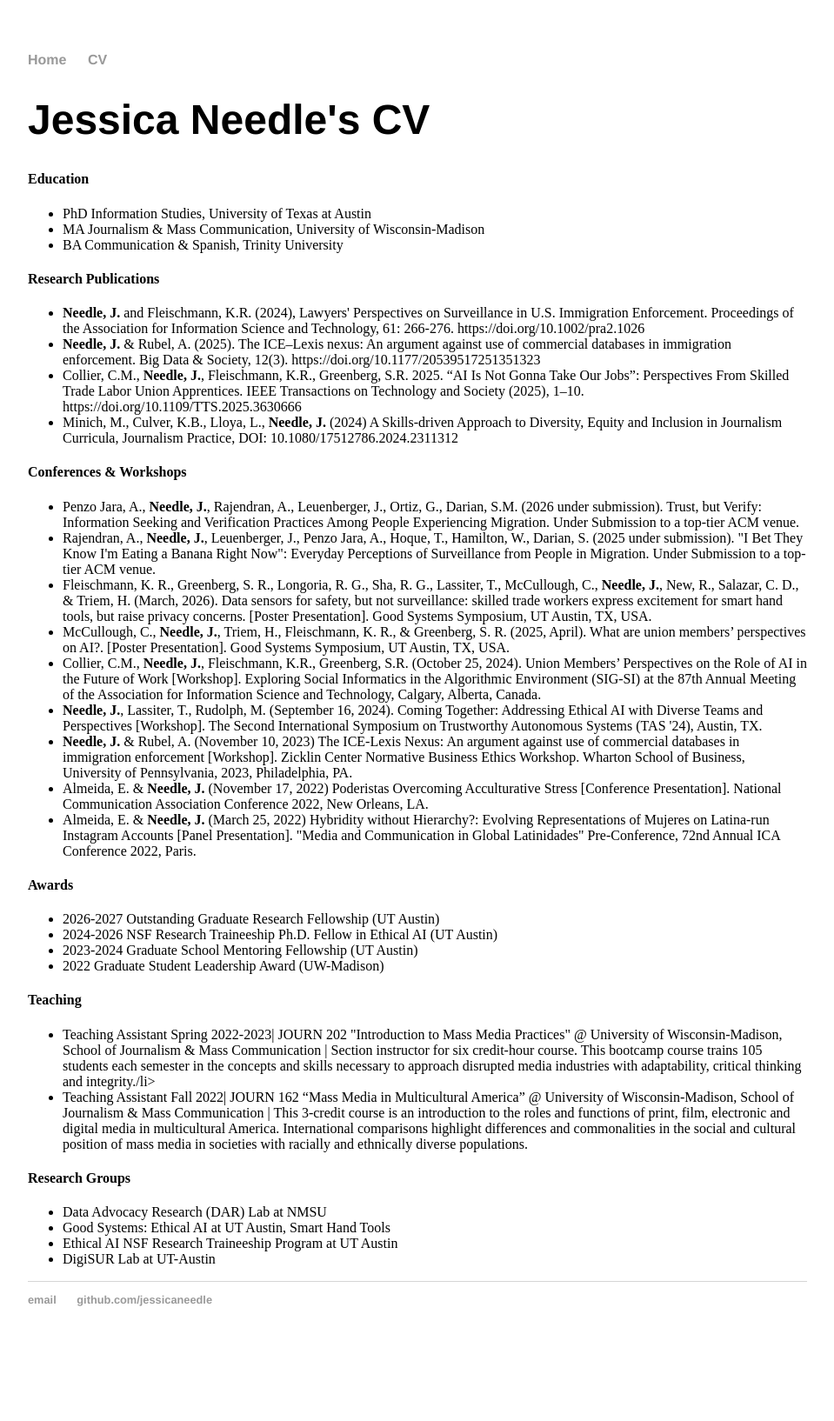
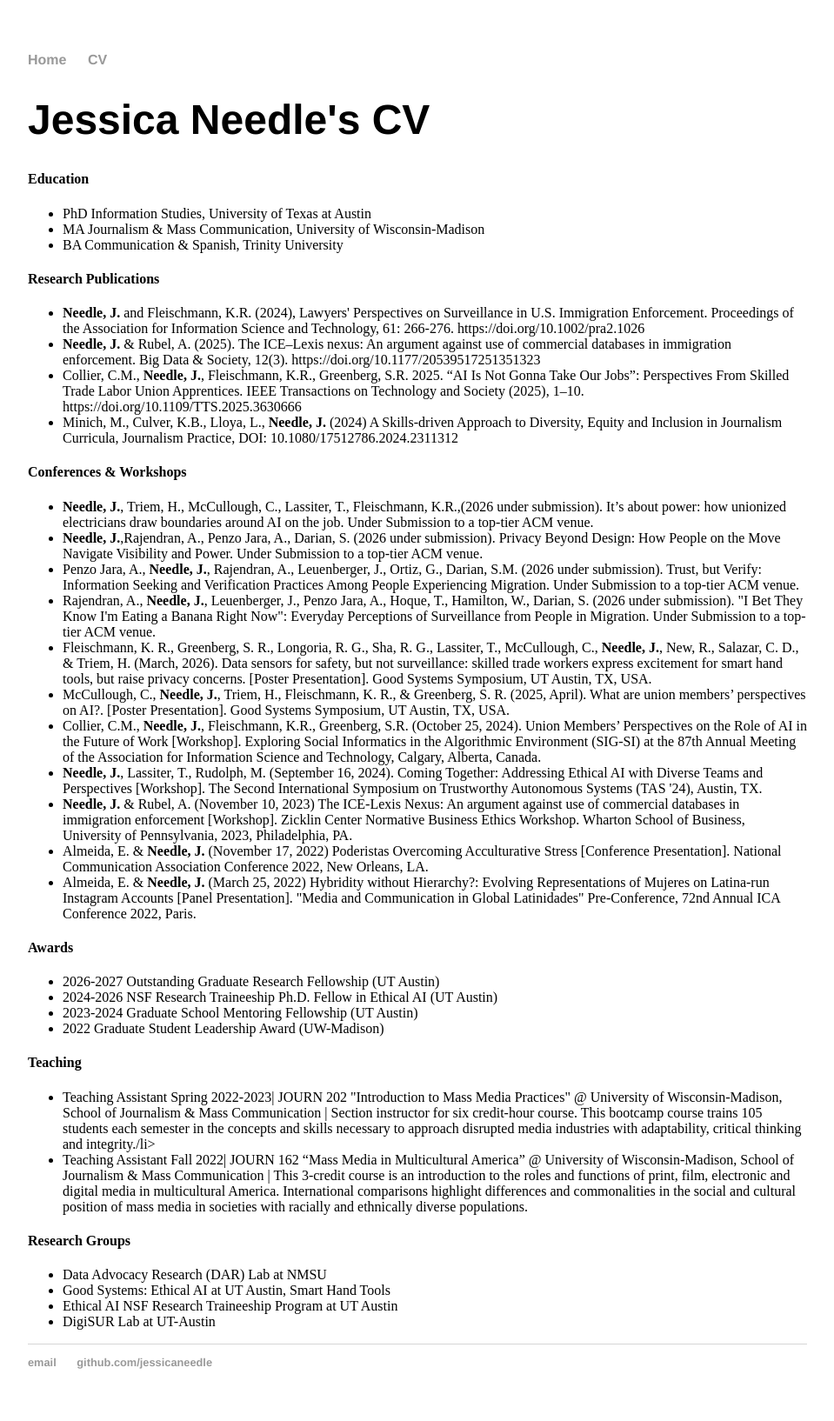
Before and after one commit to jessicaneedle/jessicaneedle.github.io, a Jekyll site: the page built from cv/index.html, in a window 1280 px wide. Shown: the whole page at 87% size, without its empty margins (160-1119 px from the left). Built offline with Jekyll 4.4.1, drawn with Linux system fonts in a browser that asks for light colours; before the commit the page ends 1562 px from its top, so only the background shows below that.

Commit message:
Update index.html
added refusal paper and privacy paper to CV under submission

```diff
--- a/cv/index.html
+++ b/cv/index.html
@@ -21,8 +21,10 @@ title: Jessica Needle
 
 	<h4>Conferences & Workshops</h4>
 	<ul>
+		<li><b>Needle, J.</b>, Triem, H., McCullough, C., Lassiter, T., Fleischmann, K.R.,(2026 under submission). It’s about power: how unionized electricians draw boundaries around AI on the job. Under Submission to a top-tier ACM venue.</li>
+		<li><b>Needle, J.</b>,Rajendran, A., Penzo Jara, A., Darian, S. (2026 under submission). Privacy Beyond Design: How People on the Move Navigate Visibility and Power. Under Submission to a top-tier ACM venue.</li>
 		<li>Penzo Jara, A., <b>Needle, J.</b>, Rajendran, A., Leuenberger, J.,  Ortiz, G., Darian, S.M. (2026 under submission). Trust, but Verify: Information Seeking and Verification Practices Among People Experiencing Migration. Under Submission to a top-tier ACM venue.</li>
-		<li>Rajendran, A., <b>Needle, J.</b>, Leuenberger, J., Penzo Jara, A., Hoque, T., Hamilton, W., Darian, S. (2025 under submission). "I Bet They Know I'm Eating a Banana Right Now": Everyday Perceptions of Surveillance from People in Migration. Under Submission to a top-tier ACM venue.</li>
+		<li>Rajendran, A., <b>Needle, J.</b>, Leuenberger, J., Penzo Jara, A., Hoque, T., Hamilton, W., Darian, S. (2026 under submission). "I Bet They Know I'm Eating a Banana Right Now": Everyday Perceptions of Surveillance from People in Migration. Under Submission to a top-tier ACM venue.</li>
 		<li>Fleischmann, K. R., Greenberg, S. R., Longoria, R. G., Sha, R. G., Lassiter, T., McCullough, C., <b>Needle, J.</b>, New, R., Salazar, C. D., & Triem, H. (March, 2026). Data sensors for safety, but not surveillance: skilled trade workers express excitement for smart hand tools, but raise privacy concerns. [Poster Presentation]. Good Systems Symposium, UT Austin, TX, USA.</li>
 		<li>McCullough, C., <b>Needle, J.</b>, Triem, H., Fleischmann, K. R., & Greenberg, S. R. (2025, April). What are union members’ perspectives on AI?. [Poster Presentation]. Good Systems Symposium, UT Austin, TX, USA.</li>
 		<li>Collier, C.M., <b>Needle, J.</b>, Fleischmann, K.R., Greenberg, S.R. (October 25, 2024). Union Members’ Perspectives on the Role of AI in the Future of Work [Workshop]. Exploring Social Informatics in the Algorithmic Environment (SIG-SI) at the 87th Annual Meeting of the Association for Information Science and Technology, Calgary, Alberta, Canada.</li>
```
